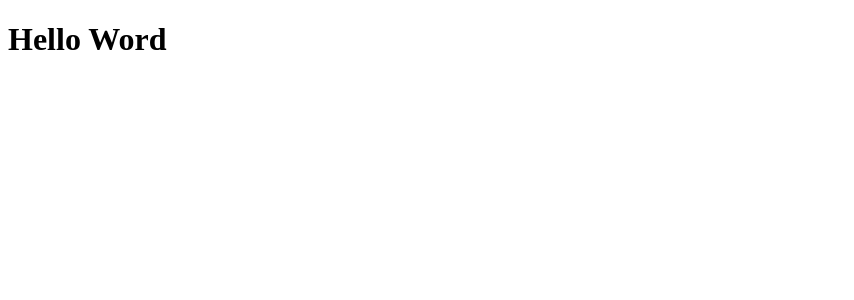
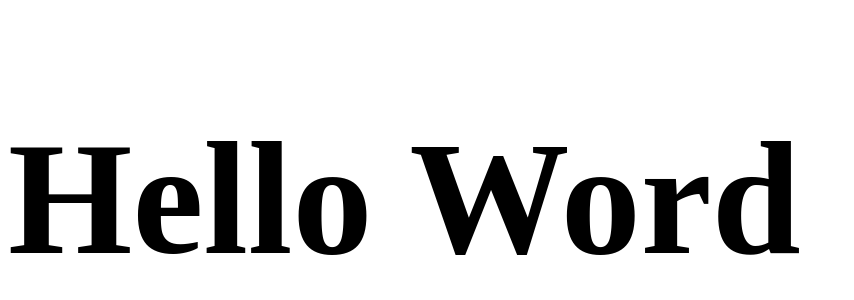
Before and after one commit to IgorGamantino/ignews-NextJS, a Next.js app: page / in a window 1280 px wide. Shown: the top 300 px of the page, without its empty margins (0-854 px from the left). Built offline with nearby package versions, Linux system fonts and the light colour scheme.

Commit message:
adicionando o sass

```diff
--- a/package.json
+++ b/package.json
@@ -10,7 +10,8 @@
   "dependencies": {
     "next": "10.0.9",
     "react": "17.0.2",
-    "react-dom": "17.0.2"
+    "react-dom": "17.0.2",
+    "sass": "^1.32.8"
   },
   "devDependencies": {
     "@types/node": "^14.14.35",
--- a/src/pages/index.tsx
+++ b/src/pages/index.tsx
@@ -1,6 +1,6 @@
-
+import styles from '../styles/home.module.scss';
 export default function Home() {
   return (
-    <h1>Hello Word</h1>
+    <h1 className={styles.title}>Hello Word</h1>
   )
 }
--- /dev/null
+++ b/src/styles/home.module.scss
@@ -0,0 +1,3 @@
+.title {
+    font-size: 10rem;
+}
```
Also changed, not shown: 1 other file (tests, documents, lock files or other folders).
